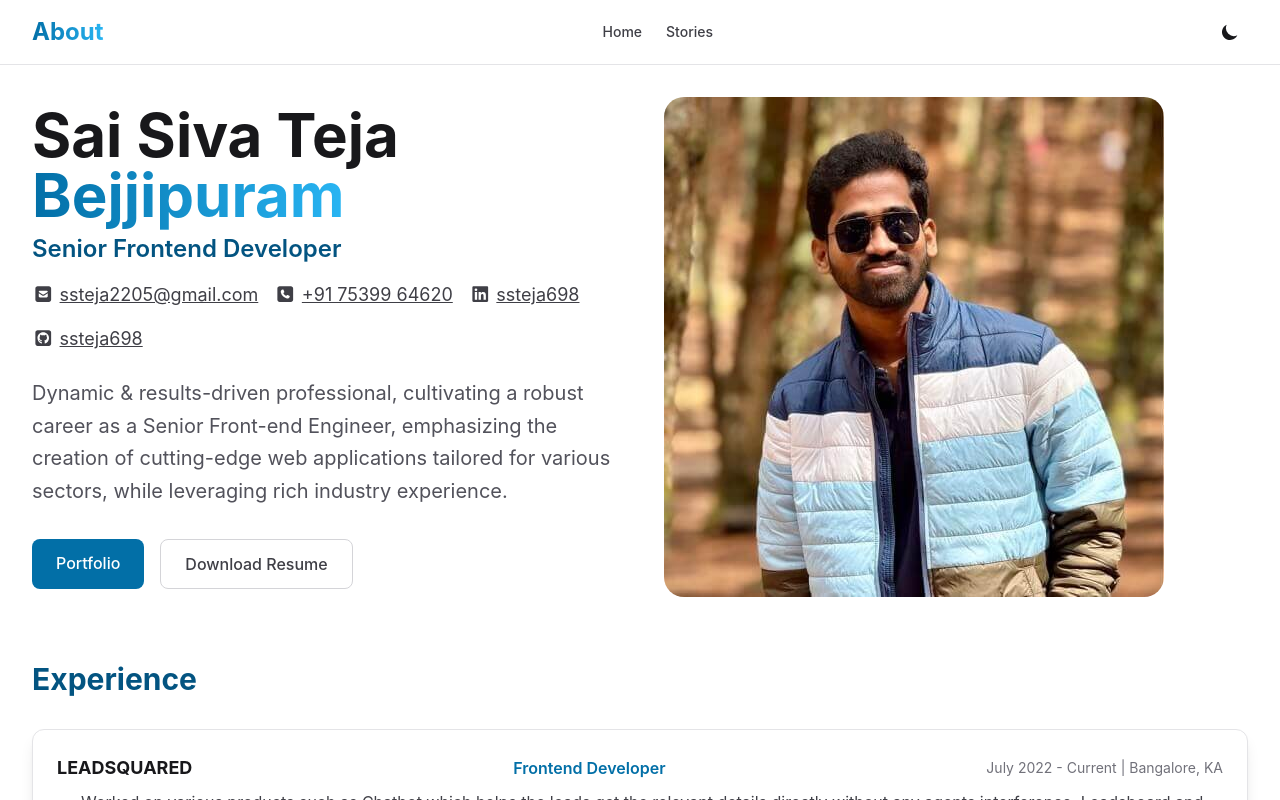
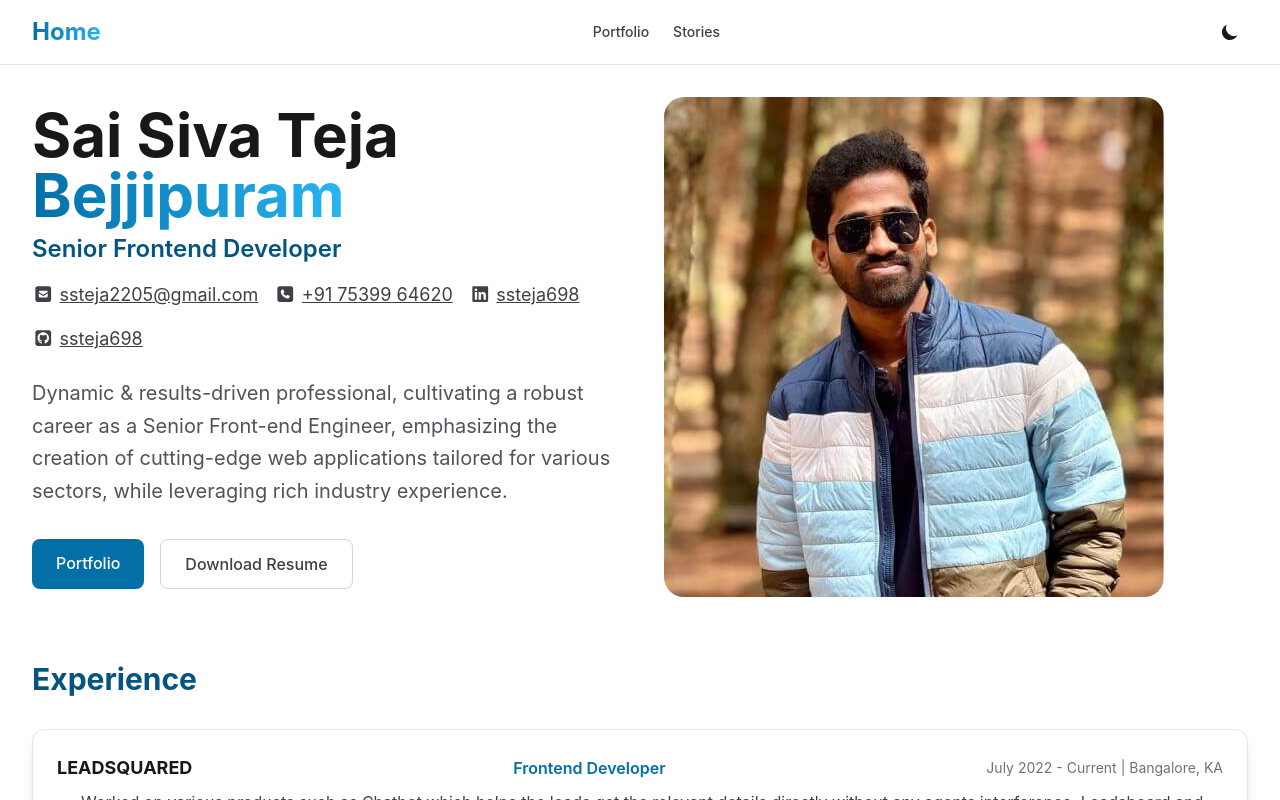
Before and after one commit to ssteja698/portfolio-about, a React (Vite) app: page / in a window 1280 px wide. Shown: the top 800 px of the page. Built offline with nearby package versions, Linux system fonts and the light colour scheme.

Commit message:
make smart changes

```diff
--- a/src/components/Header.tsx
+++ b/src/components/Header.tsx
@@ -13,16 +13,16 @@ const Header = () => {
           <div className="flex items-center justify-between h-16">
             {/* Logo */}
             <Link to="/" className="text-2xl font-bold text-gradient">
-              About
+              Home
             </Link>
 
             {/* Main Nav */}
             <nav className="hidden md:flex items-center space-x-6">
               <Link
-                to="/"
+                to="https://sai-siva-teja-portfolio.vercel.app/"
                 className="text-sm font-medium text-zinc-700 dark:text-zinc-300 hover:underline"
               >
-                Home
+                Portfolio
               </Link>
               <Link
                 to="/stories"
```
